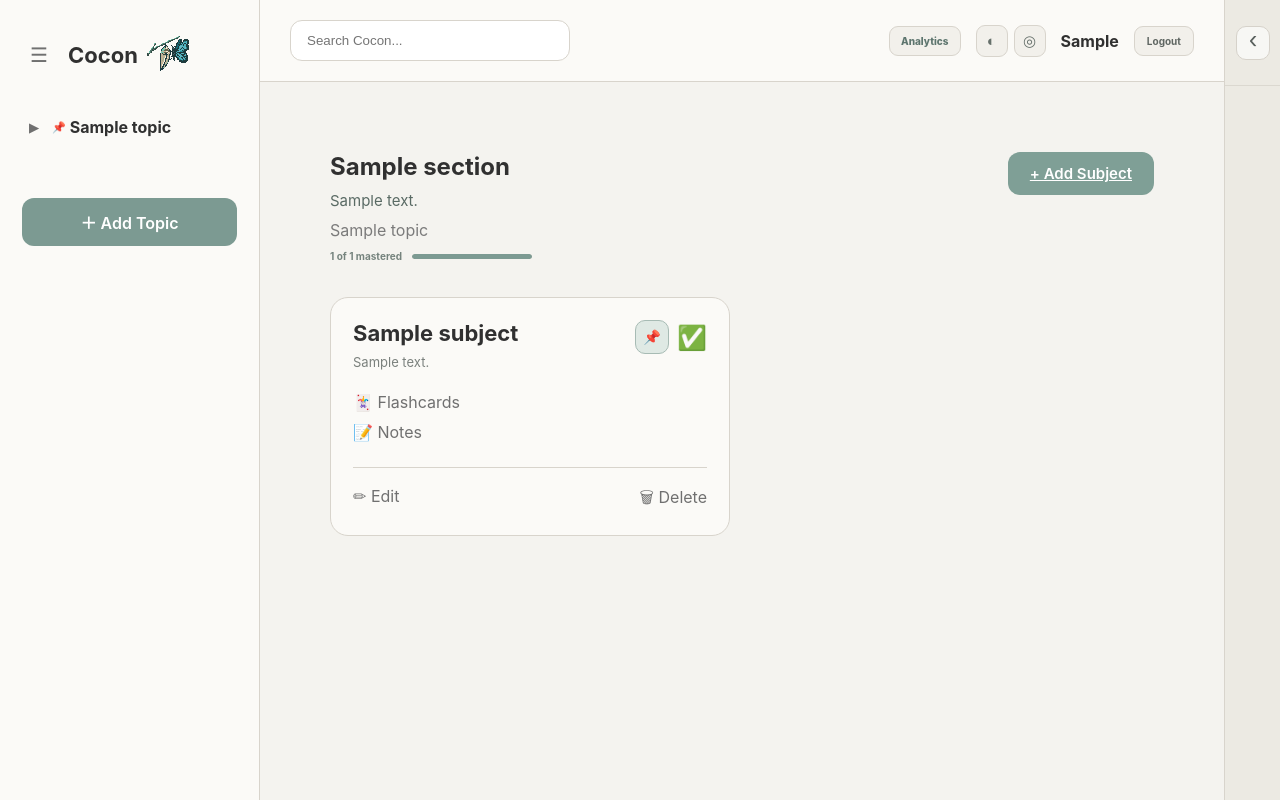
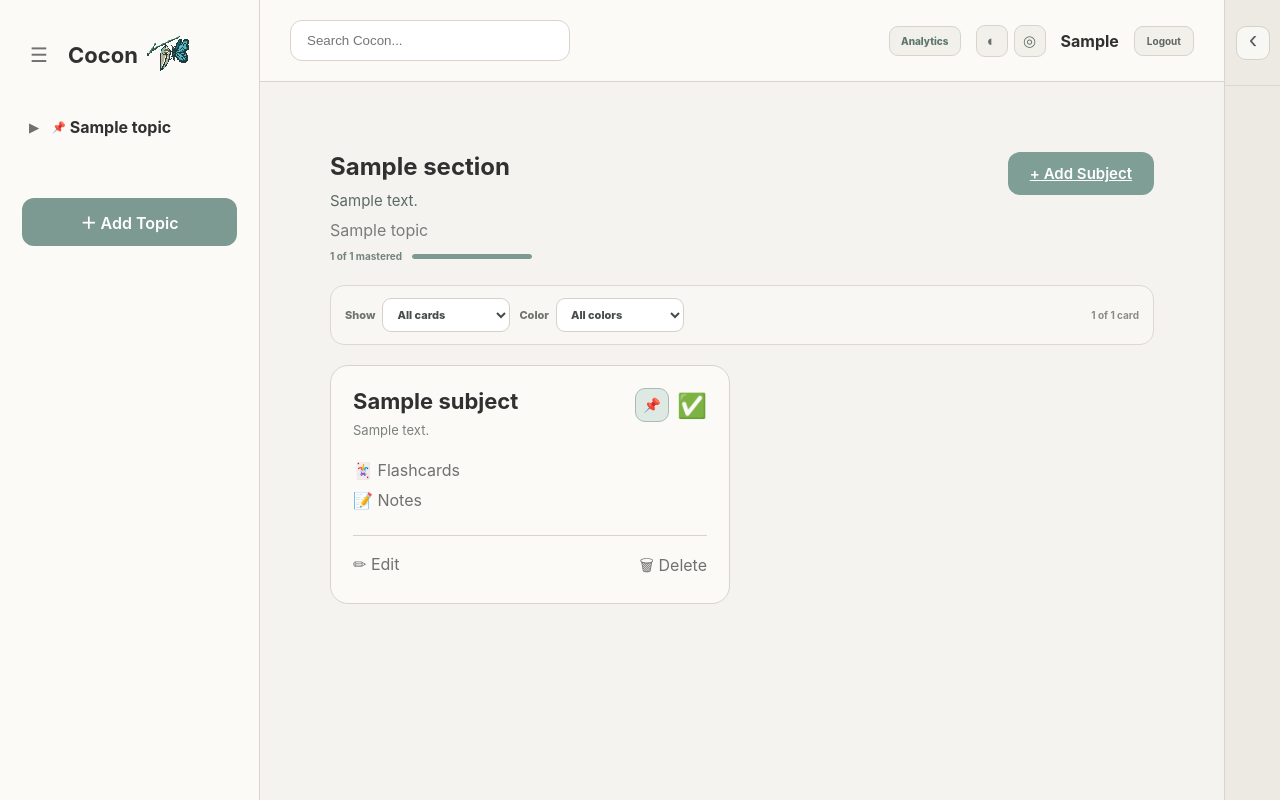
Before and after one commit to Bakzhanay/Cocon, a Django app: page /sections/1/ in a window 1280 px wide. Run offline with Django 5.2, Linux system fonts and the light colour scheme; a user stored in the database is signed in; data comes from the database, SQL or seed files in the repository; tables that the repository leaves empty hold one stand-in row (values such as "Sample post"); data that the repository does not hold is empty.

Commit message:
Add filters for subject cards

```diff
--- a/static/css/modes.css
+++ b/static/css/modes.css
@@ -555,6 +555,31 @@ html.dark-mode .card-color-option:hover {
     background:#2d3631;
 }
 
+html.dark-mode .subject-filter-bar,
+html.dark-mode .subject-filter-empty {
+    border-color:#414a44;
+    background:#202622;
+}
+
+html.dark-mode .subject-filter-field,
+html.dark-mode .subject-filter-count,
+html.dark-mode .subject-filter-empty {
+    color:var(--dark-muted);
+}
+
+html.dark-mode .subject-filter-field select,
+html.dark-mode .subject-filter-reset {
+    border-color:#465049;
+    background:#171c19;
+    color:#dce4df;
+}
+
+html.dark-mode .subject-filter-reset:hover {
+    border-color:#59736a;
+    background:#2d3631;
+    color:#fff;
+}
+
 html.dark-mode .inline-note-action .note-pin-button,
 html.dark-mode .quick-note-actions button {
     border-color: #465049;
--- a/static/css/style.css
+++ b/static/css/style.css
@@ -903,6 +903,96 @@ body{
 
     transition:.2s;
 
+}
+
+.subject-filter-bar{
+    display:flex;
+    flex-wrap:wrap;
+    align-items:center;
+    gap:10px;
+    margin:-12px 0 20px;
+    padding:12px 14px;
+    border:1px solid #ddd9d1;
+    border-radius:14px;
+    background:#f8f7f3;
+}
+
+.subject-filter-controls{
+    display:flex;
+    flex-wrap:wrap;
+    align-items:center;
+    gap:9px;
+}
+
+.subject-filter-field{
+    display:flex;
+    align-items:center;
+    gap:7px;
+    color:#6e746f;
+    font-size:11px;
+    font-weight:800;
+}
+
+.subject-filter-field select{
+    min-width:128px;
+    padding:8px 30px 8px 10px;
+    border:1px solid #d5d1c9;
+    border-radius:9px;
+    background:#fff;
+    color:#464d49;
+    cursor:pointer;
+    font:inherit;
+    font-size:11px;
+}
+
+.subject-filter-field select:focus-visible{
+    outline:3px solid rgba(84,117,107,.22);
+    outline-offset:1px;
+    border-color:#8fa9a1;
+}
+
+.subject-filter-reset{
+    padding:8px 10px;
+    border:1px solid #d5d1c9;
+    border-radius:9px;
+    background:transparent;
+    color:#6b7973;
+    cursor:pointer;
+    font:inherit;
+    font-size:10px;
+    font-weight:800;
+}
+
+.subject-filter-reset:hover{
+    border-color:#aebfb9;
+    background:#e9efeb;
+    color:#4d6c63;
+}
+
+.subject-filter-count{
+    margin-left:auto;
+    color:#8e8b84;
+    font-size:10px;
+    font-weight:750;
+    white-space:nowrap;
+}
+
+.subject-filter-empty{
+    margin-bottom:20px;
+    padding:24px;
+    border:1px dashed #d5d1c9;
+    border-radius:14px;
+    color:#8d8982;
+    text-align:center;
+    font-size:12px;
+}
+
+@media(max-width:650px){
+    .subject-filter-bar{align-items:stretch;}
+    .subject-filter-controls{display:grid;grid-template-columns:1fr 1fr;width:100%;}
+    .subject-filter-field{align-items:stretch;flex-direction:column;}
+    .subject-filter-field select{width:100%;min-width:0;}
+    .subject-filter-count{margin-left:0;align-self:center;}
 }
 
 .subject-color-default{
--- /dev/null
+++ b/static/js/subject_filters.js
@@ -0,0 +1,75 @@
+(function () {
+    "use strict";
+
+    const filters = document.getElementById("subjectFilters");
+    if (!filters) return;
+
+    const statusSelect = document.getElementById("subjectStatusFilter");
+    const colorSelect = document.getElementById("subjectColorFilter");
+    const resetButton = document.getElementById("subjectFilterReset");
+    const countLabel = document.getElementById("subjectFilterCount");
+    const emptyState = document.getElementById("subjectFilterEmpty");
+    const cards = [...document.querySelectorAll("[data-subject-card]")];
+    const storageKey = `cocon-subject-filters-${filters.dataset.sectionId}`;
+
+    function validOption(select, value) {
+        return [...select.options].some((option) => option.value === value);
+    }
+
+    function readSavedFilters() {
+        try {
+            const saved = JSON.parse(sessionStorage.getItem(storageKey));
+            if (!saved || typeof saved !== "object") return;
+            if (validOption(statusSelect, saved.status)) statusSelect.value = saved.status;
+            if (validOption(colorSelect, saved.color)) colorSelect.value = saved.color;
+        } catch (error) {
+            // A blocked or manually edited session store should not break the page.
+        }
+    }
+
+    function saveFilters() {
+        try {
+            sessionStorage.setItem(storageKey, JSON.stringify({
+                status: statusSelect.value,
+                color: colorSelect.value,
+            }));
+        } catch (error) {
+            // Filtering still works when browser storage is unavailable.
+        }
+    }
+
+    function cardLabel(count) {
+        return count === 1 ? "card" : "cards";
+    }
+
+    function applyFilters({ save = true } = {}) {
+        const status = statusSelect.value;
+        const color = colorSelect.value;
+        let visibleCount = 0;
+
+        cards.forEach((card) => {
+            const matchesStatus = status === "all" || card.dataset.subjectStatus === status;
+            const matchesColor = color === "all" || card.dataset.subjectColor === color;
+            const visible = matchesStatus && matchesColor;
+            card.hidden = !visible;
+            if (visible) visibleCount += 1;
+        });
+
+        countLabel.textContent = `${visibleCount} of ${cards.length} ${cardLabel(cards.length)}`;
+        emptyState.hidden = visibleCount !== 0;
+        resetButton.hidden = status === "all" && color === "all";
+        if (save) saveFilters();
+    }
+
+    statusSelect.addEventListener("change", () => applyFilters());
+    colorSelect.addEventListener("change", () => applyFilters());
+    resetButton.addEventListener("click", () => {
+        statusSelect.value = "all";
+        colorSelect.value = "all";
+        applyFilters();
+        statusSelect.focus();
+    });
+
+    readSavedFilters();
+    applyFilters({ save: false });
+})();
--- a/templates/base.html
+++ b/templates/base.html
@@ -13,7 +13,7 @@
 
     <link rel="icon" type="image/png" sizes="64x64" href="{% static 'images/cocon-logo.png' %}">
 
-    <link rel="stylesheet" href="{% static 'css/style.css' %}?v=9">
+    <link rel="stylesheet" href="{% static 'css/style.css' %}?v=10">
 
     <link rel="stylesheet" href="{% static 'css/right_panel.css' %}">
 
@@ -27,7 +27,7 @@
 
     <link rel="stylesheet" href="{% static 'css/search.css' %}">
 
-    <link rel="stylesheet" href="{% static 'css/modes.css' %}?v=8">
+    <link rel="stylesheet" href="{% static 'css/modes.css' %}?v=9">
 
     <script>
         if (localStorage.getItem("cocon-theme") === "dark") document.documentElement.classList.add("dark-mode");
@@ -310,6 +310,8 @@
 
 <script src="{% static 'js/modes.js' %}?v=3"></script>
 
+{% block extra_scripts %}{% endblock %}
+
 </body>
 
 </html>
--- a/templates/topics/section_detail.html
+++ b/templates/topics/section_detail.html
@@ -1,4 +1,5 @@
 {% extends "base.html" %}
+{% load static %}
 
 {% block content %}
 
@@ -38,12 +39,46 @@
 
     </div>
 
+    {% if subjects %}
+    <div class="subject-filter-bar" id="subjectFilters" data-section-id="{{ section.id }}">
+        <div class="subject-filter-controls">
+            <label class="subject-filter-field" for="subjectStatusFilter">
+                <span>Show</span>
+                <select id="subjectStatusFilter">
+                    <option value="all">All cards</option>
+                    <option value="active">Active</option>
+                    <option value="mastered">Mastered</option>
+                </select>
+            </label>
+
+            <label class="subject-filter-field" for="subjectColorFilter">
+                <span>Color</span>
+                <select id="subjectColorFilter">
+                    <option value="all">All colors</option>
+                    {% for value, label in subject_color_choices %}
+                    <option value="{{ value }}">{{ label }}</option>
+                    {% endfor %}
+                </select>
+            </label>
+        </div>
+
+        <button class="subject-filter-reset" id="subjectFilterReset" type="button" hidden>Reset</button>
+        <span class="subject-filter-count" id="subjectFilterCount" aria-live="polite">{{ total_subjects }} of {{ total_subjects }} cards</span>
+    </div>
+
+    <div class="subject-filter-empty" id="subjectFilterEmpty" hidden>
+        No cards match these filters. Try another status or color.
+    </div>
+    {% endif %}
 
     <div class="subject-grid">
 
         {% for subject in subjects %}
 
-        <div class="subject-card subject-color-{{ subject.color|default:'default' }}">
+        <div class="subject-card subject-color-{{ subject.color|default:'default' }}"
+             data-subject-card
+             data-subject-status="{% if subject.completed %}mastered{% else %}active{% endif %}"
+             data-subject-color="{{ subject.color|default:'default' }}">
 
             <div class="subject-top">
 
@@ -137,3 +172,7 @@
 </div>
 
 {% endblock %}
+
+{% block extra_scripts %}
+<script src="{% static 'js/subject_filters.js' %}?v=1"></script>
+{% endblock %}
--- a/topics/views.py
+++ b/topics/views.py
@@ -351,6 +351,7 @@ def section_detail(request, section_id):
             "total_subjects": total_subjects,
             "completed_subjects": completed_subjects,
             "subjects_progress": round((completed_subjects / total_subjects) * 100) if total_subjects else 0,
+            "subject_color_choices": Subject.COLOR_CHOICES,
             "notes": section.notes.all().order_by("-updated_at"),
             "current_topic": section.topic.id,
             "current_section": section.id,
```
Also changed, not shown: topics/tests.py (+17 -0 lines).
